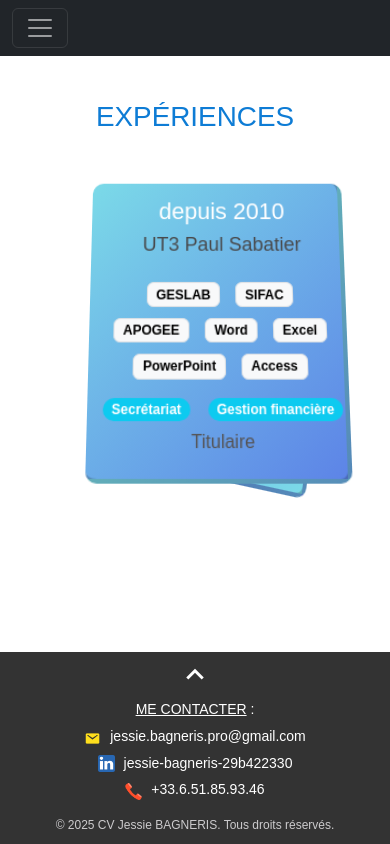
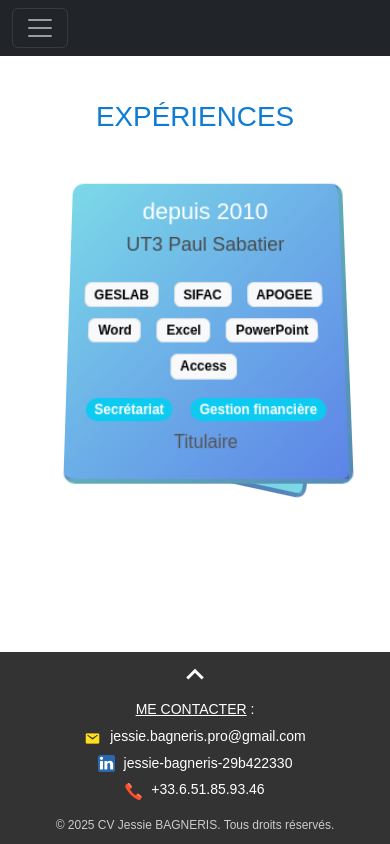
Before and after one commit to JessieB-pro/my-cv, a React (Vite) app: page /experiences in a window 390 px wide. In both pictures the pointer is over the item 262 px from the left and 312 px from the top of the page. Built offline with nearby package versions, Linux system fonts and the light colour scheme; no server answers; a web font is replaced by a local one.

Commit message:
try again small screen animation Experiences

```diff
--- a/src/App.css
+++ b/src/App.css
@@ -717,7 +717,9 @@ p {
         width: 60vw;
     }
     #experiences ul li:hover {
-        width: 60vw;
+        width: 65vw;
+        margin-top: 0;
+        margin-left: -60px;
     }
 }
 
```
